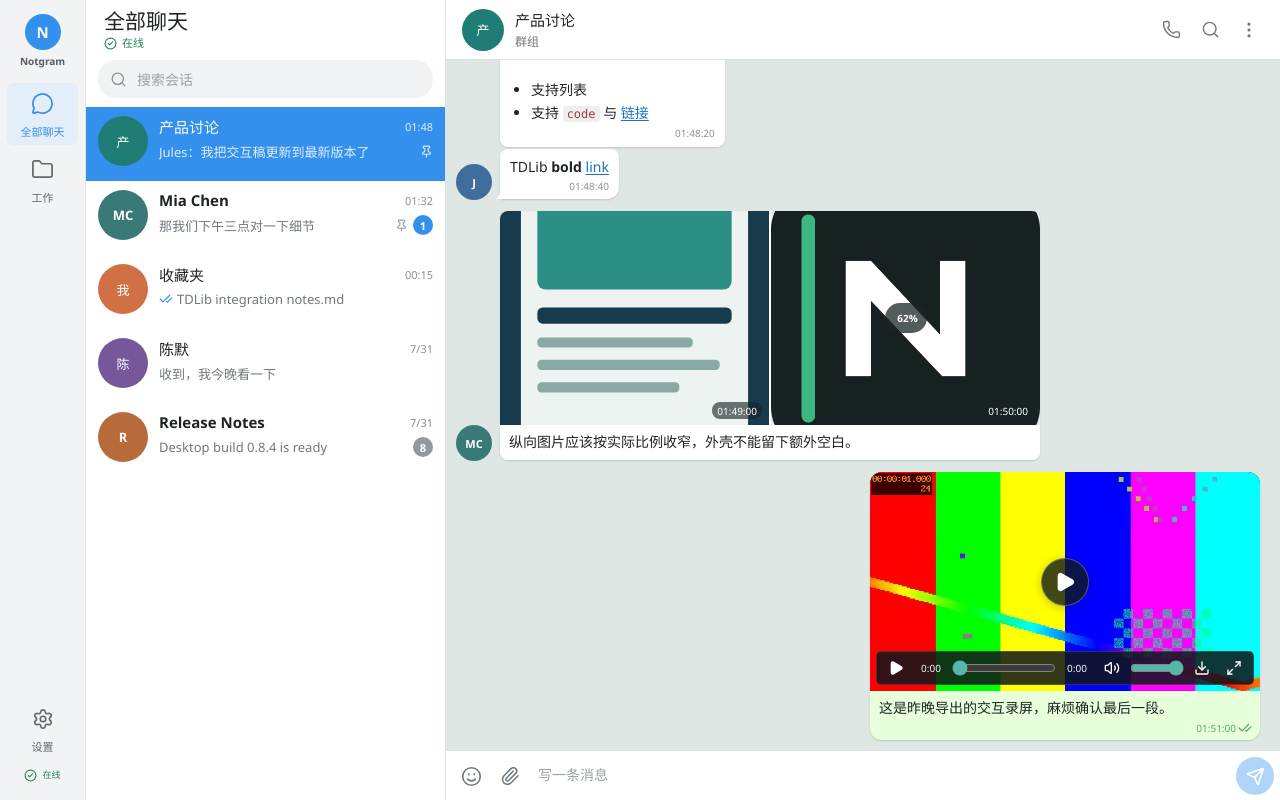
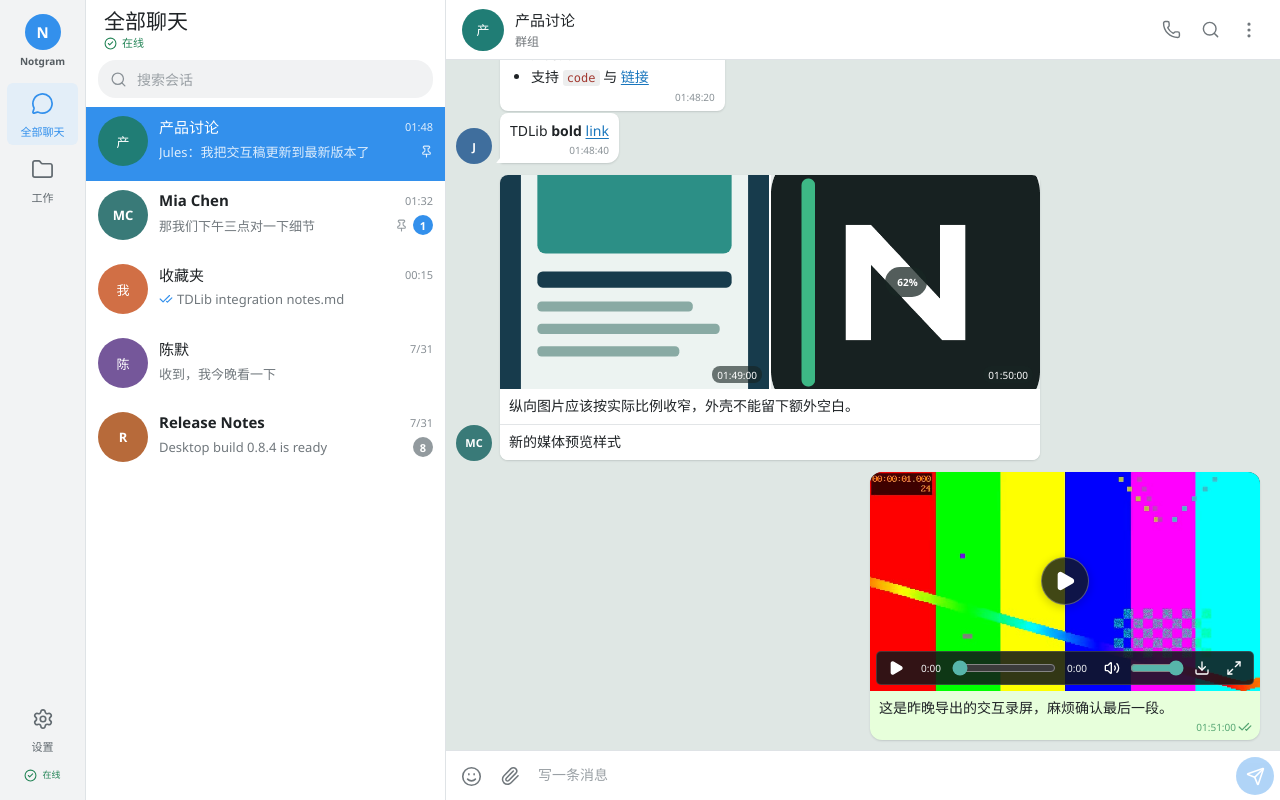
Before and after one commit to Baneik/Notgram, a React (Vite) app: page / in a window 1280 px wide. Built offline with nearby package versions, Linux system fonts and the light colour scheme.

Commit message:
fix: preserve every media album caption

```diff
--- a/src/components/Conversation.tsx
+++ b/src/components/Conversation.tsx
@@ -599,12 +599,9 @@ export function Conversation({
                     );
                     if (segment.kind === "message") return renderBubble(segment.message);
 
-                    const captionMessage = segment.messages.find((message) =>
+                    const captionMessages = segment.messages.filter((message) =>
                       message.content.kind === "media" && Boolean(message.content.caption),
                     );
-                    const caption = captionMessage?.content.kind === "media"
-                      ? captionMessage.content
-                      : undefined;
                     return (
                       <div
                         className={`media-album ${firstMessage.outgoing ? "is-outgoing" : "is-incoming"}`}
@@ -619,12 +616,21 @@ export function Conversation({
                         >
                           {segment.messages.map((message) => renderBubble(message, true))}
                         </div>
-                        {caption?.caption && (
-                          <MessageRichText
-                            className="media-album-caption"
-                            text={caption.caption}
-                            entities={caption.captionEntities}
-                          />
+                        {captionMessages.length > 0 && (
+                          <div className="media-album-captions">
+                            {captionMessages.map((message) => {
+                              const content = message.content;
+                              return content.kind === "media" && content.caption ? (
+                                <div className="media-album-caption-entry" data-message-id={message.id} key={message.id}>
+                                  <MessageRichText
+                                    className="media-album-caption"
+                                    text={content.caption}
+                                    entities={content.captionEntities}
+                                  />
+                                </div>
+                              ) : null;
+                            })}
+                          </div>
                         )}
                       </div>
                     );
--- a/src/styles/global.css
+++ b/src/styles/global.css
@@ -292,7 +292,13 @@ html.is-resizing-sidebar, html.is-resizing-sidebar * { cursor: col-resize !impor
 .media-album-grid .message-bubble.has-caption .message-meta,
 .media-album-grid .message-meta { position: absolute; right: 5px; bottom: 5px; min-height: 17px; margin: 0; padding: 2px 5px; color: #ffffff; background: rgba(24, 37, 35, 0.62); border-radius: 8px; }
 .media-album-grid .message-meta svg { color: #ffffff; }
+.media-album-grid .message-row.is-album-item .message-action-trigger {
+  z-index: 4; left: auto; right: 5px; top: 5px; color: #ffffff; background: rgba(24, 37, 35, 0.62);
+}
+.media-album-grid .message-row.is-album-item .message-action-trigger:hover { color: #ffffff; background: rgba(24, 37, 35, 0.84); }
+.media-album-captions { background: inherit; }
 .media-album-caption { padding: 7px 9px; background: inherit; }
+.media-album-caption-entry + .media-album-caption-entry { border-top: 1px solid rgba(98, 112, 120, 0.18); }
 .message-bubble {
   position: relative; max-width: 100%; padding: 8px 10px 6px; color: var(--ink); background: #ffffff;
   border-radius: 8px; box-shadow: 0 1px 2px rgba(35, 50, 48, 0.16);
```
